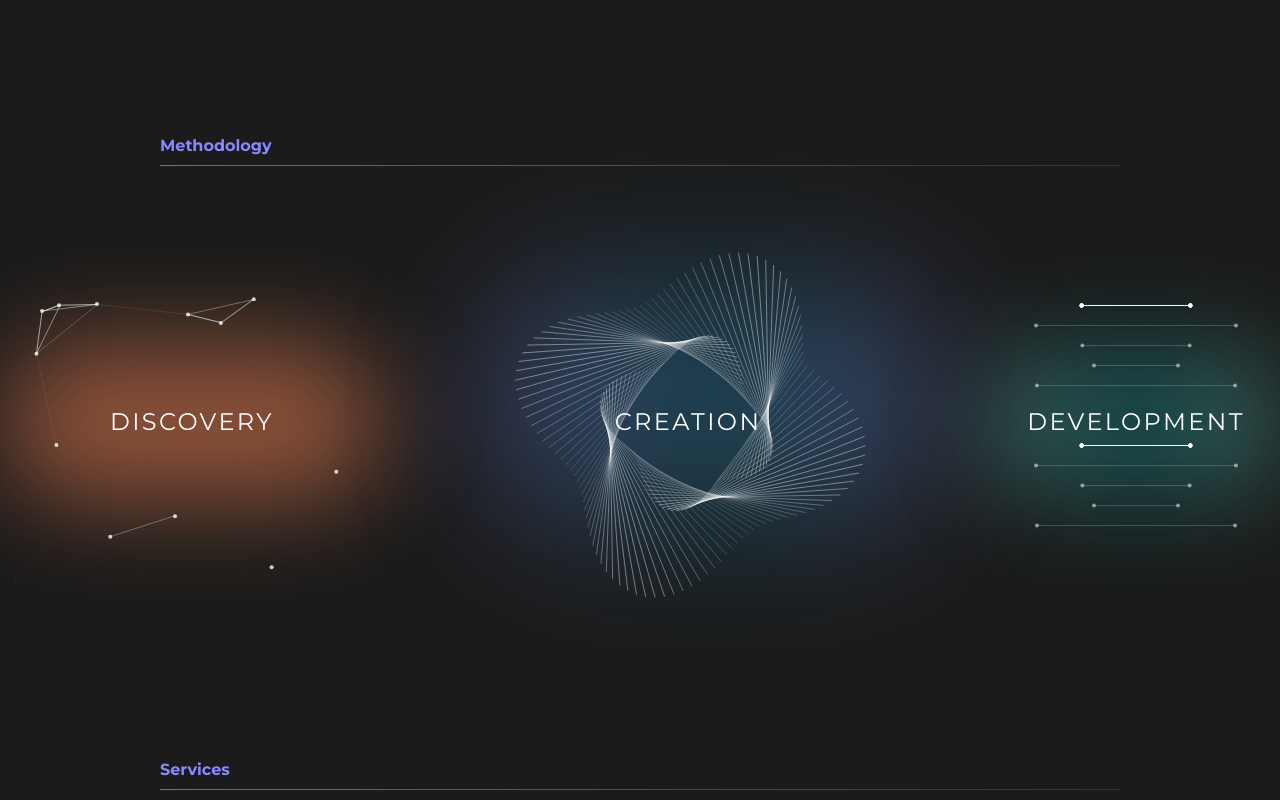
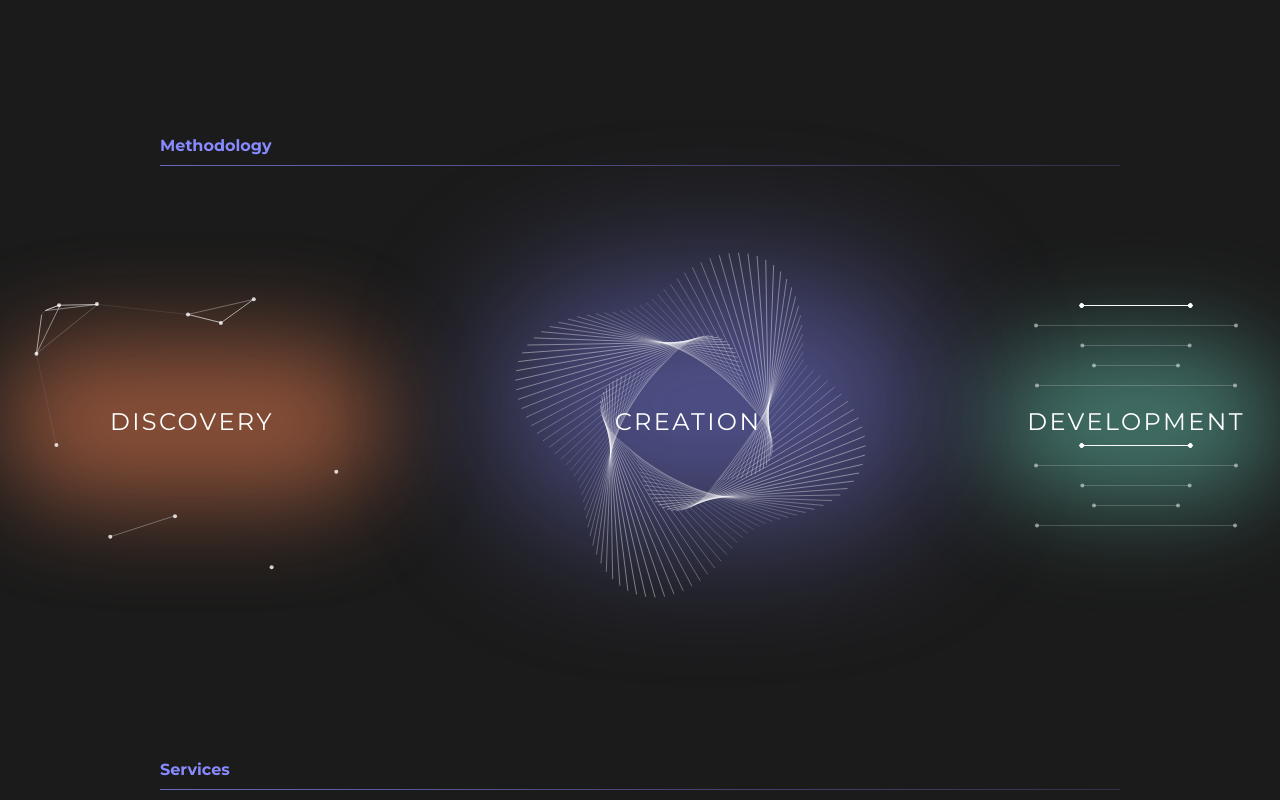
Before and after one commit to victorandujar/ammavaru-next, a Next.js app: page /en in a window 1280 px wide. Shown: the part 740-1540 px from the top of the page. Built offline with nearby package versions, Linux system fonts and the light colour scheme.

Commit message:
Add transitions to Methodology & Services section

```diff
--- a/src/app/components/FluidMesh/FluidMesh.tsx
+++ b/src/app/components/FluidMesh/FluidMesh.tsx
@@ -81,7 +81,7 @@ const FluidMesh: React.FC = () => {
   }, []);
 
   return (
-    <div className="relative w-screen h-80 overflow-hidden mobile:w-full mobile:overflow-hidden mobile:h-48 ">
+    <div className="relative w-screen h-80 overflow-hidden mobile:w-full mobile:overflow-hidden mobile:h-full rounded-full">
       <canvas ref={canvasRef} className="absolute top-0 left-0 w-fit" />
     </div>
   );
--- a/src/app/components/Header/Header.tsx
+++ b/src/app/components/Header/Header.tsx
@@ -6,10 +6,21 @@ import Image from "next/image";
 import CustomSelect from "../CustomSelect/CustomSelect";
 import { useTranslations } from "next-intl";
 import { useScrollContext } from "@/app/contexts/ScrollContext";
+import BurgerMenu from "../BurgerMenu/BurgerMenu";
+import { useState } from "react";
+import SideBar from "../SideBar/SideBar";
 
 const Header = (): React.ReactElement => {
   const t = useTranslations("Header");
   const { scrollToSection } = useScrollContext();
+
+  const [isVisible, setIsVisible] = useState<boolean>(false);
+  const [isMenuOpen, setIsMenuOpen] = useState<boolean>(false);
+
+  const handleMenuOpen = () => {
+    setIsMenuOpen(!isMenuOpen);
+    setIsVisible(!isVisible);
+  };
 
   const handleLogoClick = () => {
     window.scrollTo({ top: 0, behavior: "smooth" });
@@ -33,7 +44,15 @@ const Header = (): React.ReactElement => {
             </li>
           ))}
         </ul>
-        <CustomSelect />
+        <div className="flex items-center gap-5">
+          <CustomSelect />
+          <div className="hidden mobile:block relative">
+            <BurgerMenu handleMenuOpen={handleMenuOpen} />
+            {isMenuOpen && (
+              <SideBar handleMenuOpen={handleMenuOpen} isVisible={isVisible} />
+            )}
+          </div>
+        </div>
       </div>
     </header>
   );
--- a/src/app/components/HeroSection/HeroSection.tsx
+++ b/src/app/components/HeroSection/HeroSection.tsx
@@ -82,7 +82,7 @@ const HeroSection = (): React.ReactElement => {
       </div>
       <section className="flex items-center justify-center ">
         <div className="relative w-[200px] h-[200px] flex items-center justify-center">
-          <div className="absolute inset-0 rounded-full bg-gradient-to-r from-mainColor via-primary via-secondary to-tertiary opacity-60 blur-2xl animate-smoke"></div>
+          <div className="absolute inset-0 rounded-full bg-gradient-to-r from-mainColor via-primary to-tertiary opacity-60 blur-2xl animate-smoke"></div>
           <Image
             src={"/logo-colors.png"}
             alt="logo colors"
--- a/src/app/components/MethodologySection/MethodologySection.tsx
+++ b/src/app/components/MethodologySection/MethodologySection.tsx
@@ -4,37 +4,50 @@ import { useTranslations } from "next-intl";
 import FluidMesh from "../FluidMesh/FluidMesh";
 import LinesAnimation from "../LinesAnimation/LinesAnimation";
 import SpiralAnimation from "../SpiralAnimation/SpiralAnimation";
+import { useState, useRef, useEffect } from "react";
+import useAnimations from "@/app/hooks/useAnimations";
 
 const MethodologySection = (): React.ReactElement => {
   const t = useTranslations("Methodology");
+  const { screenObserverVertical } = useAnimations();
+
+  const [isVisible, setIsVisible] = useState(false);
+  const sectionRef = useRef<HTMLElement>(null);
+
+  useEffect(() => {
+    screenObserverVertical(setIsVisible, sectionRef);
+  }, [screenObserverVertical]);
 
   return (
-    <section className="flex flex-col gap-24 mobile:overflow-hidden mobile:h-[1200px]">
+    <section
+      className={`flex flex-col gap-24 mobile:overflow-hidden mobile:h-[1200px] transition-all duration-1000 ease-out transform ${
+        isVisible ? "translate-y-0 opacity-100" : "translate-y-20 opacity-0"
+      }`}
+      ref={sectionRef}
+    >
       <div className="relative pb-2 w-full mobile:px-5 mobile:w-[90%]">
         <div className="absolute bottom-0 left-0 mobile:left-5 w-full h-[1px] bg-gradient-to-r from-mainColor/70 via-mainColor/40 to-mainColor/20"></div>
         <h5 className="font-bold text-mainColor">{t("title")}</h5>
       </div>
-      <section className="flex w-full items-center justify-center gap-40 pt-20 mobile:flex-col mobile:items-center mobile:h-fit">
-        <div className="relative w-96 mobile:w-full h-40 flex items-center justify-center ">
-          <div className="mobile:w-screen absolute w-full h-full bg-gradient-to-r from-tertiary via-tertiary via-tertiary to-tertiary rounded-full blur-[50px] opacity-50"></div>
+      <section className="flex w-full items-center justify-center gap-40 pt-20 mobile:pt-10 mobile:flex-col mobile:items-center mobile:h-fit">
+        <div className="relative w-96 mobile:w-full h-40 flex items-center justify-center mobile:h-64 ">
+          <div className="mobile:w-screen absolute w-full h-full bg-gradient-to-r from-tertiary via-tertiary to-tertiary rounded-full blur-[50px] opacity-50"></div>
           <FluidMesh />
-          <span className="absolute z-10 tracking-widest text-l ">
+          <span className="absolute z-10 tracking-widest text-l">
             DISCOVERY
           </span>
         </div>
 
         <div className="relative w-72 h-40 flex items-center justify-center mobile:pt-24">
-          <div className="absolute w-full h-full bg-gradient-to-r from-mainColor via-mainColor via-secondary to-mainColor rounded-full blur-[50px] opacity-50 animate-smoke"></div>
+          <div className="absolute w-full h-full bg-gradient-to-r from-mainColor via-mainColor to-mainColor rounded-full blur-[50px] opacity-50 animate-smoke"></div>
           <SpiralAnimation />
-          <span className="absolute z-10 tracking-widest text-l ">
-            CREATION
-          </span>
+          <span className="absolute z-10 tracking-widest text-l">CREATION</span>
         </div>
 
         <div className="relative w-72 h-40 flex flex-col gap-10 items-center justify-center mobile:pt-40">
-          <div className="absolute w-full h-full bg-gradient-to-r from-primary via-primary via-secondary to-primary rounded-full blur-[50px] opacity-50 "></div>
+          <div className="absolute w-full h-full bg-gradient-to-r from-primary via-primary to-primary rounded-full blur-[50px] opacity-50 "></div>
           <LinesAnimation />
-          <span className="absolute z-10 tracking-widest text-l ">
+          <span className="absolute z-10 tracking-widest text-l">
             DEVELOPMENT
           </span>
           <LinesAnimation />
--- a/src/app/components/ServicesSection/ServicesSection.tsx
+++ b/src/app/components/ServicesSection/ServicesSection.tsx
@@ -4,15 +4,20 @@ import { useRef, useState, useEffect } from "react";
 import { useTranslations } from "next-intl";
 import { serviceSections } from "./utils/serviceSections";
 import { BsChevronLeft, BsChevronRight } from "react-icons/bs";
+import useAnimations from "@/app/hooks/useAnimations";
 
 const ServicesSection = (): React.ReactElement => {
   const t = useTranslations("Services");
+  const { screenObserverHorizontal, screenObserverVertical } = useAnimations();
+
   const containerRef = useRef<HTMLUListElement>(null);
   const cardRefs = useRef<(HTMLLIElement | null)[]>([]);
+  const sectionRef = useRef<HTMLElement>(null);
 
   const [currentCard, setCurrentCard] = useState<number>(0);
   const [canScrollLeft, setCanScrollLeft] = useState<boolean>(false);
   const [canScrollRight, setCanScrollRight] = useState<boolean>(true);
+  const [isVisible, setIsVisible] = useState(false);
 
   const handleScroll = (direction: "left" | "right") => {
     if (containerRef.current) {
@@ -36,33 +41,12 @@ const ServicesSection = (): React.ReactElement => {
   };
 
   useEffect(() => {
-    const observer = new IntersectionObserver(
-      (entries) => {
-        entries.forEach((entry) => {
-          if (entry.isIntersecting) {
-            const visibleCardIndex = cardRefs.current.indexOf(
-              entry.target as HTMLLIElement,
-            );
-            setCurrentCard(visibleCardIndex);
-          }
-        });
-      },
-      {
-        root: containerRef.current,
-        threshold: 0.5,
-      },
-    );
+    screenObserverHorizontal(setCurrentCard, cardRefs, containerRef);
+  }, [screenObserverHorizontal]);
 
-    cardRefs.current.forEach((card) => {
-      if (card) observer.observe(card);
-    });
-
-    return () => {
-      cardRefs.current.forEach((card) => {
-        if (card) observer.unobserve(card);
-      });
-    };
-  }, []);
+  useEffect(() => {
+    screenObserverVertical(setIsVisible, sectionRef);
+  }, [screenObserverVertical]);
 
   useEffect(() => {
     const container = containerRef.current;
@@ -75,7 +59,12 @@ const ServicesSection = (): React.ReactElement => {
   }, []);
 
   return (
-    <section className="relative flex flex-col gap-20 pt-24 mobile:pt-0 mobile:px-5">
+    <section
+      className={`relative flex flex-col gap-20 pt-24 mobile:pt-0 mobile:px-5 transition-all duration-1000 ease-out transform ${
+        isVisible ? "translate-y-0 opacity-100" : "translate-y-20 opacity-0"
+      }`}
+      ref={sectionRef}
+    >
       <div className="relative pb-2 w-full">
         <div className="absolute bottom-0 left-0 w-full h-[1px] bg-gradient-to-r from-mainColor/70 via-mainColor/40 to-mainColor/20"></div>
         <h5 className="font-bold text-mainColor">{t("title")}</h5>
```
